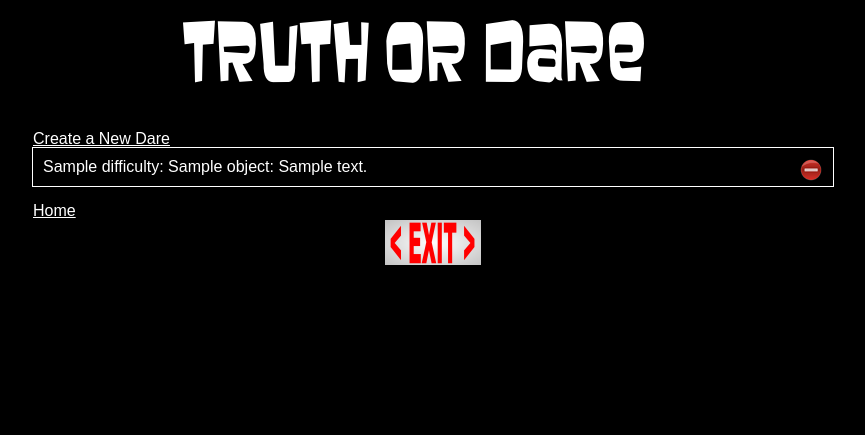
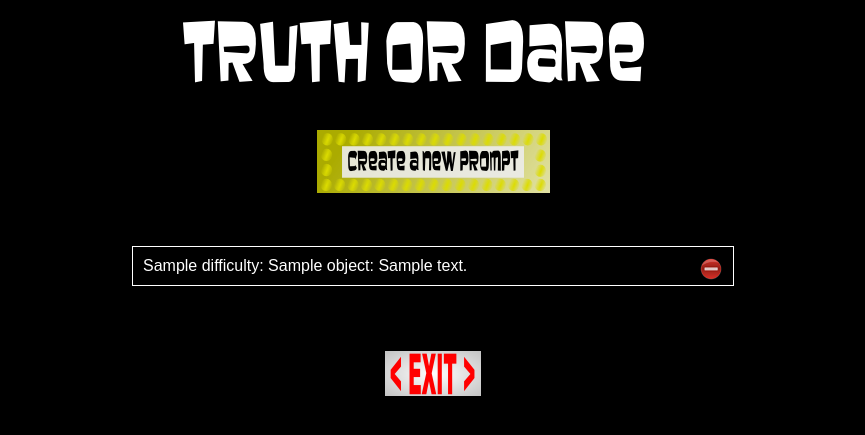
Before and after one commit to ckizer/tod, a Django app: template prompt/templates/prompt/prompt_list.html in a window 1280 px wide. Shown: the top 435 px of the page, without its empty margins (207-1072 px from the left). Run offline with Django 3.2, Linux system fonts and the light colour scheme; the template is opened without the code that fills it: most values are stand-ins (such as "Sample title", 1, 10 or a date in 2020).

Commit message:
added marquis to prompt list page

```diff
--- a/game/templates/game/game_list.html
+++ b/game/templates/game/game_list.html
@@ -3,6 +3,7 @@
 {% block content %}
 
 <p>Create a <a href="/game/create/">New Game</a></p>
+<div id="list">
   <ul id="game_list" class="object_list">
 	{% for object in object_list %}
 	<li>
@@ -11,6 +12,7 @@
 	</li>
 	{% endfor%}
   </ul>
-<p><a href="/">Cancel</a></p>
+</div>
+
 {% include "exit.html" %}
 {% endblock %}
--- a/game/templates/game/select_prompts.html
+++ b/game/templates/game/select_prompts.html
@@ -19,7 +19,6 @@ Please either select fewer rounds, <a href="/prompt/create"> create</a> new prom
 	<p><label for="id_name">Rounds</label> <input type="text" name="rounds" value="{{ rounds }}" /></p>
 	<input type="submit" name="submit" value="Select Number of Rounds" />
 	</form>
-  <p>Or Select <a href="/game/{{ game.id }}/custom_prompts/">Custom Prompts</a></p>
 </div>
 {% include "exit.html" %}
 {% endblock %}
--- a/media/css/site.css
+++ b/media/css/site.css
@@ -60,6 +60,38 @@ float: right;
 }
 
 #index_view_games
+{
+text-align: center;
+}
+
+#create_game
+{
+text-align: center;
+margin-bottom: 50px;
+margin-top: 50px;
+}
+
+#create_button
+{
+margin-top: 30px;
+}
+
+#list
+{
+width: 600px;
+position: relative;
+padding: 50px;
+margin: auto;
+}
+
+#create_prompt
+{
+width: 450px;
+padding-bottom: 50px;
+margin: auto;
+}
+
+.marquis
 {
 text-align: center;
 }
--- a/prompt/templates/prompt/prompt_form.html
+++ b/prompt/templates/prompt/prompt_form.html
@@ -10,6 +10,7 @@
 	</form>
 	<p><a href="/prompt/">See the List of Dares</a></p>
 </div>
-<p><a href="/">Cancel</a></p>
+
 {% include "exit.html" %}
+
 {% endblock %}
--- a/prompt/templates/prompt/prompt_list.html
+++ b/prompt/templates/prompt/prompt_list.html
@@ -1,7 +1,8 @@
 {% extends "base.html" %}
 {% block content %}
 
-<p><a href="/prompt/create/">Create a New Dare</a></p>
+<p class="marquis"><a href="/prompt/create/"><img src="/media/images/create_prompt_marquis.png" alt="Create a New Dare" /></a></p>
+<div id="list">
   <ul id="prompt_list" class="object_list">
 	{% for object in object_list %}
 	<li>
@@ -10,7 +11,7 @@
 	</li>
 	{% endfor%}
   </ul>
-<p><a href="/">Home</a></p>
+</div>
 
 {% include "exit.html" %}
 {% endblock %}
```
Also changed, not shown: game/templates/game/game_form.html (+4 -3 lines). Lines whose indentation alone changed are shown as unchanged.
